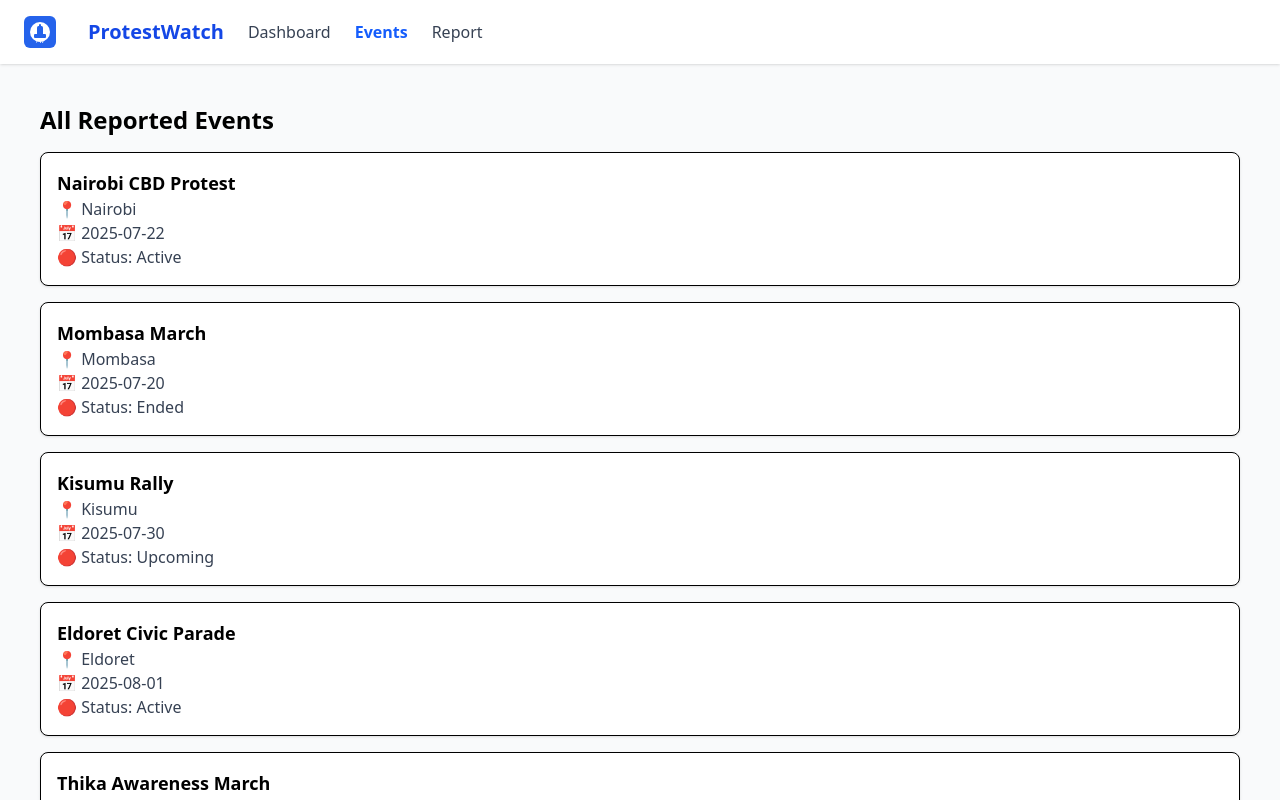
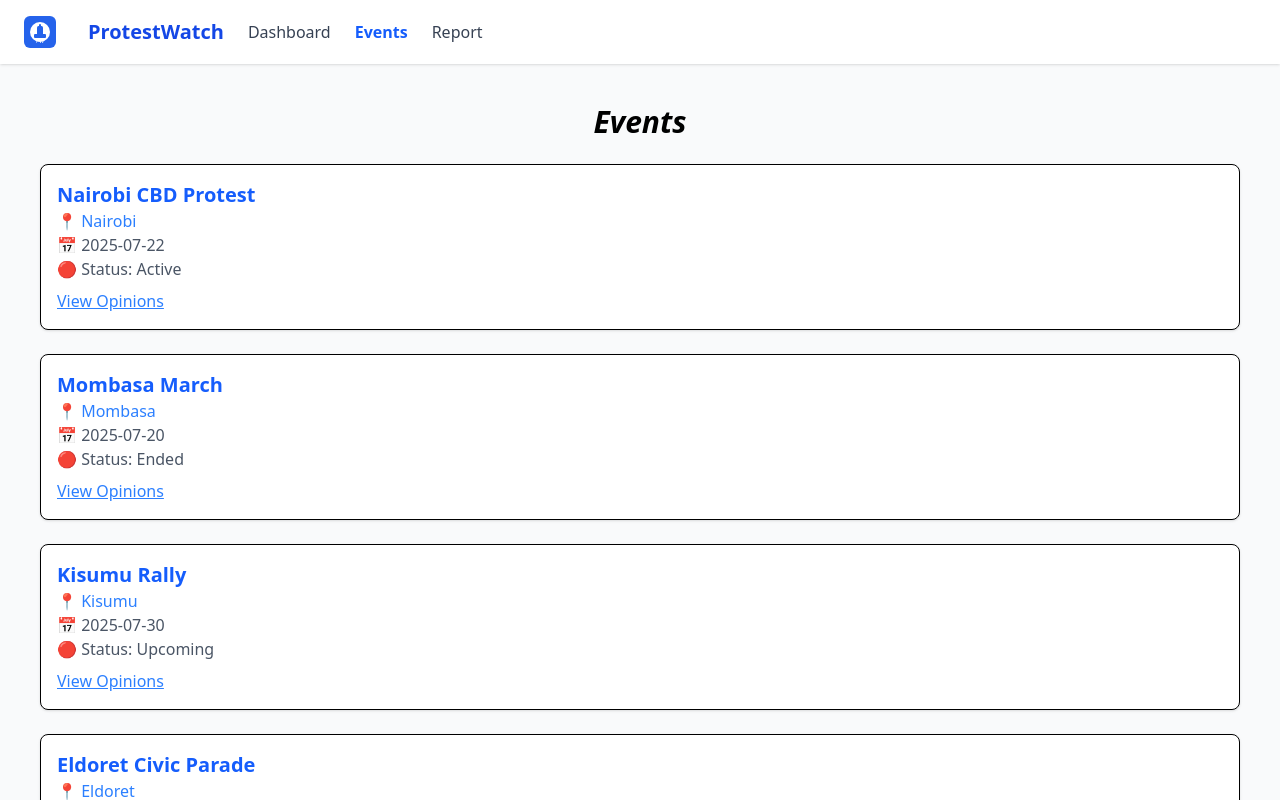
Before and after one commit to GibsonWaheire/ProtestWatch_App, a React (Vite) app: page /events in a window 1280 px wide. Shown: the top 800 px of the page. Built offline with nearby package versions, Linux system fonts and the light colour scheme.

Commit message:
update with new stylings

```diff
--- a/src/components/Events.jsx
+++ b/src/components/Events.jsx
@@ -1,27 +1,86 @@
 // src/components/Events.jsx
-// src/components/Events.jsx
-import React from "react";
-import eventsData from "../data/events.json"; // ✅ Adjust path if needed
+import React, { useState } from "react";
+import eventsData from "../data/events.json";
 
 function Events() {
+  const [events, setEvents] = useState(eventsData);
+  const [selectedEventId, setSelectedEventId] = useState(null);
+  const [opinionText, setOpinionText] = useState("");
+
+  const handleAddOpinion = (eventId) => {
+    if (!opinionText.trim()) return;
+
+    const updatedEvents = events.map((event) => {
+      if (event.id === eventId) {
+        return {
+          ...event,
+          opinions: [...event.opinions, opinionText],
+        };
+      }
+      return event;
+    });
+
+    setEvents(updatedEvents);
+    setOpinionText("");
+  };
+
   return (
     <div className="p-6">
-      <h2 className="text-2xl font-bold mb-4 text-black">All Reported Events</h2>
+      <h2 className="text-3xl font-bold italic text-center text-black mb-6">Events</h2>
 
-      <ul className="space-y-4">
-        {eventsData.length > 0 ? (
-          eventsData.map((event) => (
-            <li key={event.id} className="border rounded-lg p-4 shadow bg-white">
-              <p className="font-semibold text-lg">{event.title}</p>
-              <p className="text-gray-700">📍 {event.location}</p>
-              <p className="text-gray-700">📅 {event.date}</p>
-              <p className="text-gray-700">🔴 Status: {event.status}</p>
-            </li>
-          ))
-        ) : (
-          <li>No events found.</li>
-        )}
-      </ul>
+      {events.map((event) => (
+        <div key={event.id} className="border p-4 rounded-lg mb-6 bg-white shadow">
+          <p className="text-xl font-semibold text-blue-600">{event.title}</p>
+          <p className="text-blue-500">📍 {event.location}</p>
+          <p className="text-gray-600">📅 {event.date}</p>
+          <p className="text-gray-600">🔴 Status: {event.status}</p>
+
+          <button
+            className="text-blue-500 mt-2 underline"
+            onClick={() =>
+              setSelectedEventId(selectedEventId === event.id ? null : event.id)
+            }
+          >
+            {selectedEventId === event.id ? "Hide Opinions" : "View Opinions"}
+          </button>
+
+          {selectedEventId === event.id && (
+            <div className="mt-4">
+              <h3 className="font-bold mb-2 italic text-black">Opinions:</h3>
+              <div className="flex flex-wrap gap-2 mb-3">
+                {event.opinions.length > 0 ? (
+                  event.opinions.map((opinion, index) => (
+                    <span
+                      key={index}
+                      className="bg-gray-200 text-gray-800 px-3 py-1 rounded-full text-sm"
+                    >
+                      {opinion}
+                    </span>
+                  ))
+                ) : (
+                  <span className="text-gray-500">No opinions yet.</span>
+                )}
+              </div>
+
+              <div className="flex gap-2">
+                <input
+                  type="text"
+                  value={opinionText}
+                  onChange={(e) => setOpinionText(e.target.value)}
+                  placeholder="Add your opinion..."
+                  className="border p-2 rounded w-40"
+                />
+                <button
+                  onClick={() => handleAddOpinion(event.id)}
+                  className="bg-blue-500 text-white px-3 py-1 rounded"
+                >
+                  Submit
+                </button>
+              </div>
+            </div>
+          )}
+        </div>
+      ))}
     </div>
   );
 }
```
